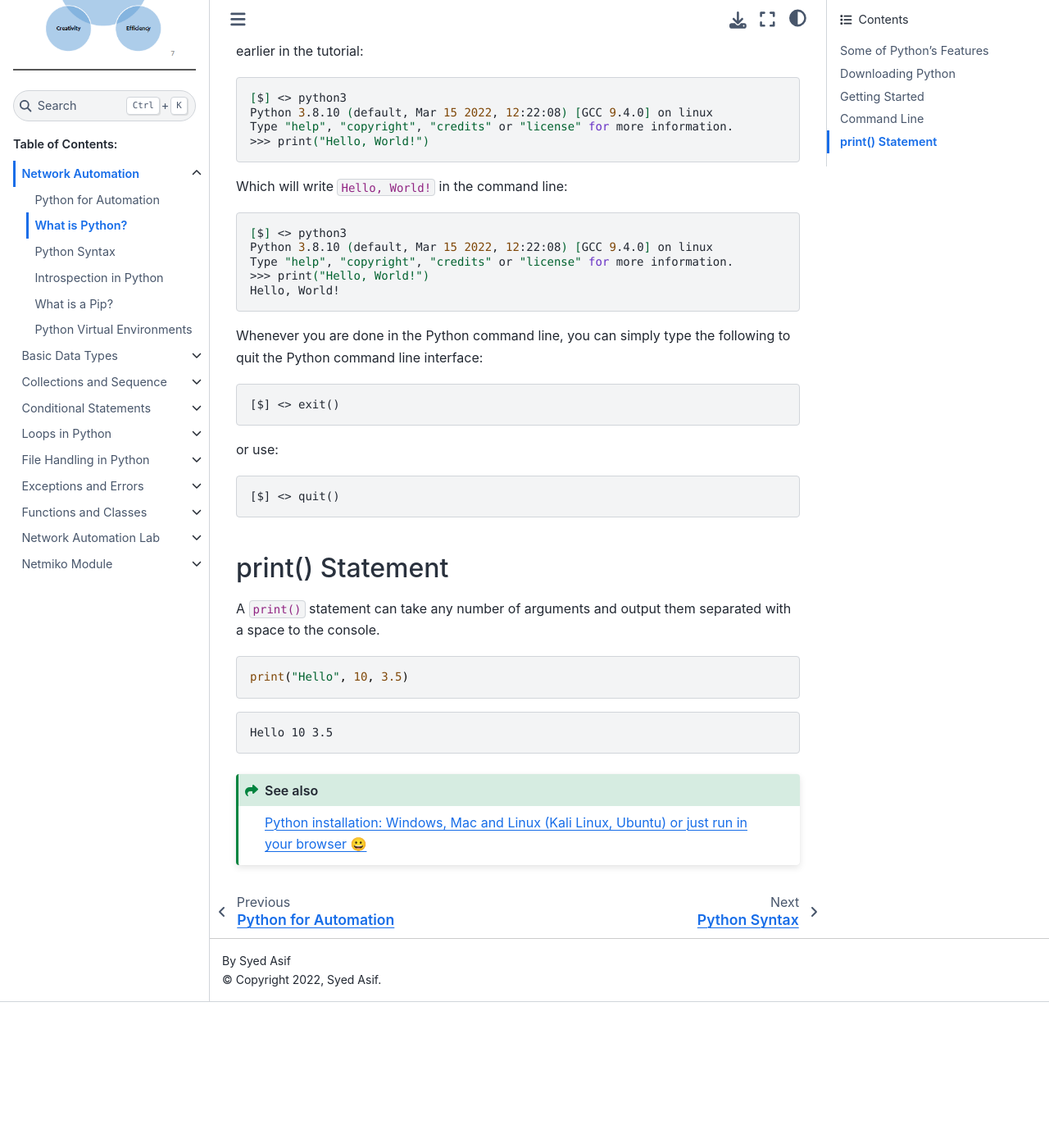
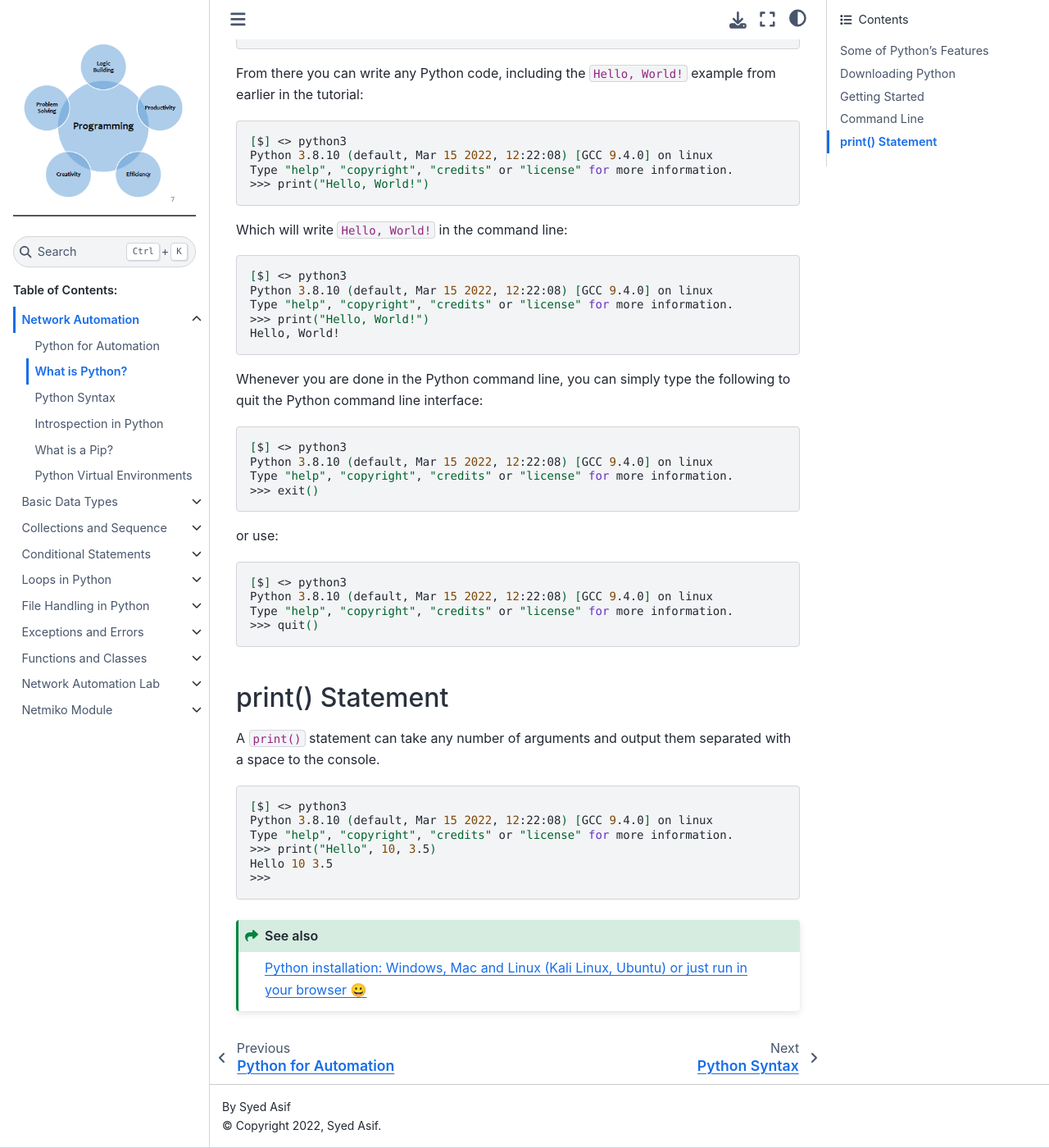
Before and after one commit to sydasif/python-book, a Sphinx documentation site: the page built from docs/source/01_introduction/02_install.md, in a window 1280 px wide and 1400 px high, scrolled down 2261 px. Shown: the whole window at 82% size. Built offline with Sphinx 7.4.7 and the Sphinx Book theme 1.1.4, drawn with Linux system fonts in a browser that asks for light colours; before the commit the page ends 3483 px from its top, so only the background shows below that; some of the changed text lies outside the part shown.

Commit message:
update ch-01

````diff
--- a/docs/source/01_introduction/02_install.md
+++ b/docs/source/01_introduction/02_install.md
@@ -67,6 +67,9 @@ In Python from time to time, it is quickest and easiest not to write the code in
 
 ```shell
 [$] <> python3
+Python 3.8.10 (default, Mar 15 2022, 12:22:08) [GCC 9.4.0] on linux
+Type "help", "copyright", "credits" or "license" for more information.
+>>>
 ```
 
 From there you can write any Python code, including the `Hello, World!` example from earlier in the tutorial:
@@ -90,26 +93,33 @@ Hello, World!
 
 Whenever you are done in the Python command line, you can simply type the following to quit the Python command line interface:
 
-```console
-[$] <> exit()
+```shell
+[$] <> python3
+Python 3.8.10 (default, Mar 15 2022, 12:22:08) [GCC 9.4.0] on linux
+Type "help", "copyright", "credits" or "license" for more information.
+>>> exit()
 ```
 
 or use:
 
-```console
-[$] <> quit()
+```shell
+[$] <> python3
+Python 3.8.10 (default, Mar 15 2022, 12:22:08) [GCC 9.4.0] on linux
+Type "help", "copyright", "credits" or "license" for more information.
+>>> quit()
 ```
 
 ## print() Statement
 
 A `print()` statement can take any number of arguments and output them separated with a space to the console.
 
-```py
-print("Hello", 10, 3.5)
-```
-
-```console
+```shell
+[$] <> python3
+Python 3.8.10 (default, Mar 15 2022, 12:22:08) [GCC 9.4.0] on linux
+Type "help", "copyright", "credits" or "license" for more information.
+>>> print("Hello", 10, 3.5)
 Hello 10 3.5
+>>>
 ```
 
 ```{seealso}
````
Also changed, not shown: docs/source/01_introduction/03_syntax.md (+0 -1 lines), docs/source/01_introduction/04_introspection.md (+0 -10 lines), docs/source/01_introduction/05_pip.md (+5 -5 lines), docs/source/01_introduction/06_venv.md (+7 -7 lines).
